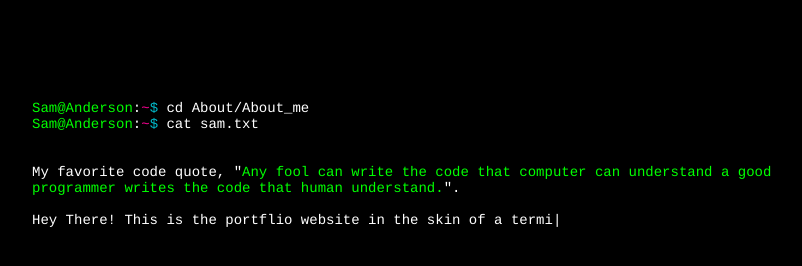
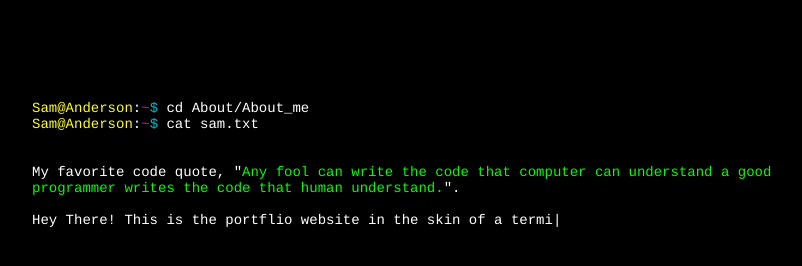
Before and after one commit to SamAnderson-Cyber/SamAnderson-Cyber.github.io, a plain HTML site: page index.html in a window 1280 px wide. Shown: the whole page, without its empty margins (233-1035 px from the left). Drawn offline with nearby package versions, Linux system fonts and the light colour scheme.

Commit message:
Update index.css

```diff
--- a/index.css
+++ b/index.css
@@ -22,7 +22,7 @@ a {
 }
 
 #a {
-	color: #0f0;
+	color: rgb(255, 255, 19);
 }
 
 #c {
```
